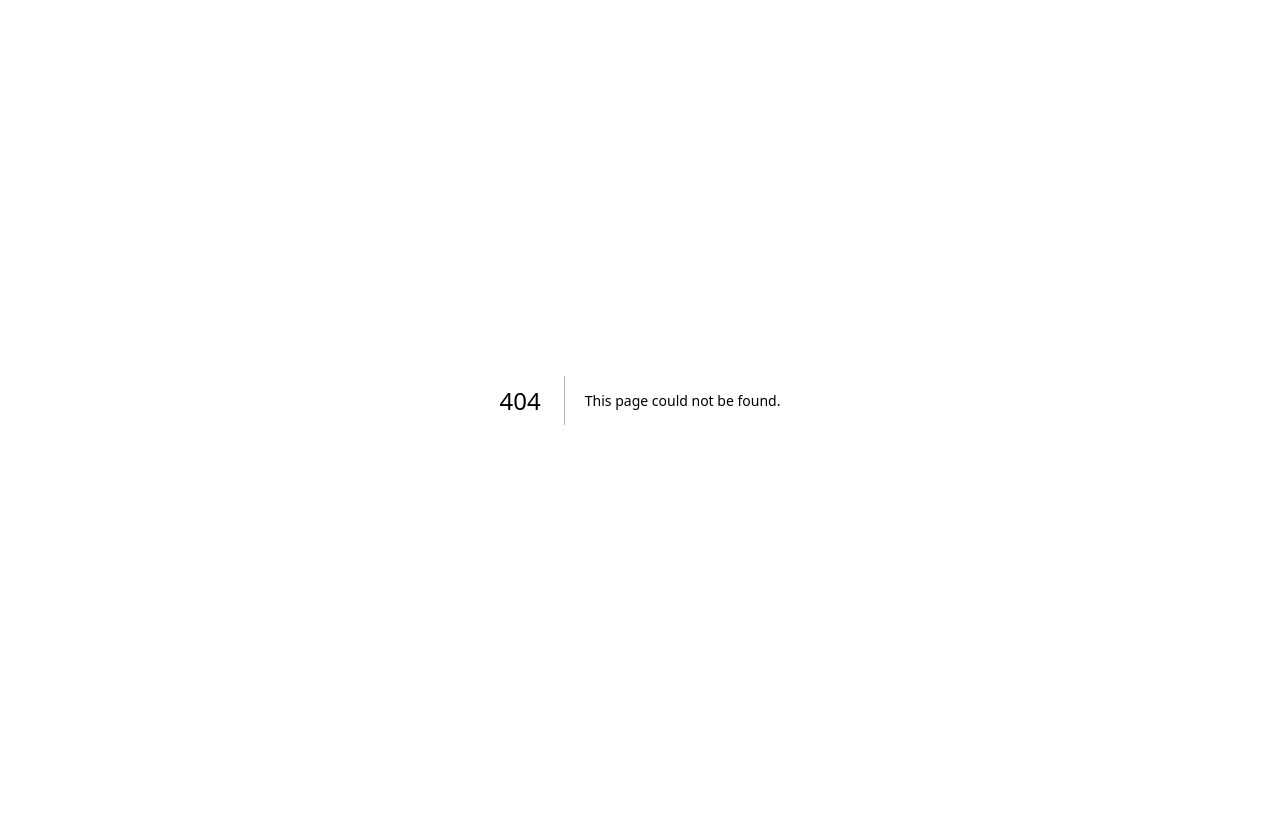
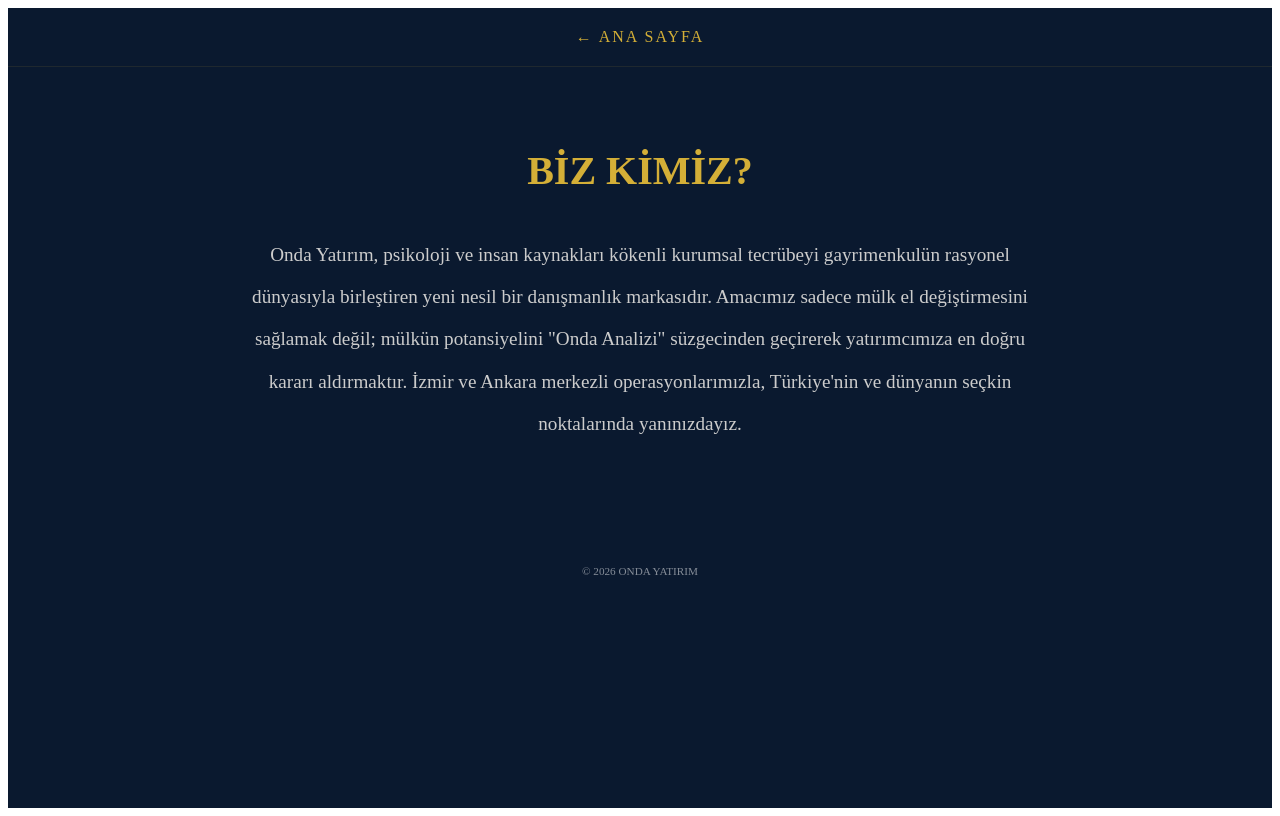
Before and after one commit to monurkilic/onda-web, a Next.js app: page /about in a window 1280 px wide. Before the commit this address had no page. Built offline with nearby package versions, Linux system fonts and the light colour scheme.

Commit message:
Create about.js

```diff
--- /dev/null
+++ b/pages/about.js
@@ -0,0 +1,21 @@
+import Head from 'next/head';
+
+export default function About() {
+  return (
+    <div style={{backgroundColor: '#0a192f', color: '#fff', minHeight: '100vh', fontFamily: 'serif'}}>
+      <Head><title>Hakkımızda | Onda Yatırım</title></Head>
+      <nav style={{padding: '20px 40px', borderBottom: '1px solid rgba(212,175,55,0.1)', textAlign: 'center'}}>
+        <a href="/" style={{color: '#d4af37', textDecoration: 'none', letterSpacing: '2px'}}>← ANA SAYFA</a>
+      </nav>
+      <main style={{maxWidth: '800px', margin: '80px auto', padding: '0 20px', textAlign: 'center'}}>
+        <h1 style={{color: '#d4af37', fontSize: '2.5rem', marginBottom: '40px'}}>BİZ KİMİZ?</h1>
+        <p style={{fontSize: '1.2rem', lineHeight: '2.2', color: '#ccc'}}>
+          Onda Yatırım, psikoloji ve insan kaynakları kökenli kurumsal tecrübeyi gayrimenkulün rasyonel dünyasıyla birleştiren yeni nesil bir danışmanlık markasıdır.
+          Amacımız sadece mülk el değiştirmesini sağlamak değil; mülkün potansiyelini "Onda Analizi" süzgecinden geçirerek yatırımcımıza en doğru kararı aldırmaktır.
+          İzmir ve Ankara merkezli operasyonlarımızla, Türkiye'nin ve dünyanın seçkin noktalarında yanınızdayız.
+        </p>
+      </main>
+      <footer style={{textAlign: 'center', padding: '40px', opacity: 0.5, fontSize: '0.7rem'}}>© 2026 ONDA YATIRIM</footer>
+    </div>
+  );
+}
```
